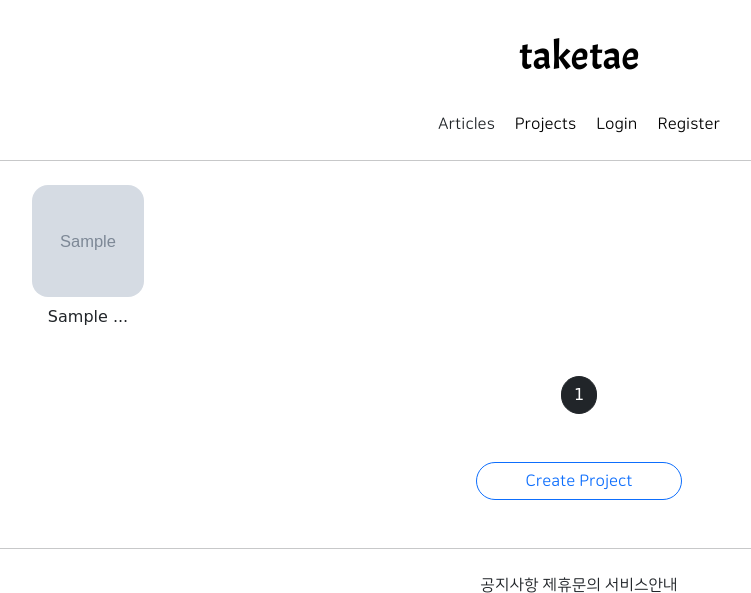
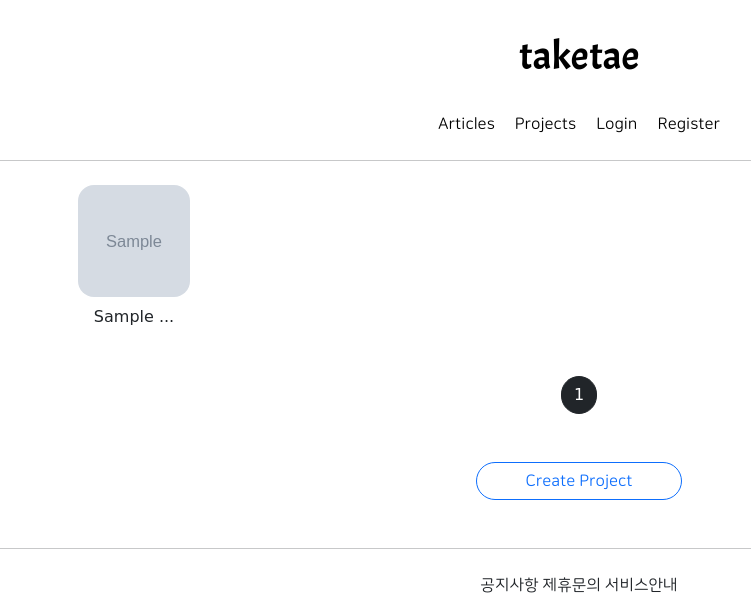
Before and after one commit to hale-in/web-app2, a Django app: page /projects/list/ in a window 1280 px wide. Shown: the top 593 px of the page, without its empty margins (61-812 px from the left). Run offline with Django 3.2, Linux system fonts and the light colour scheme; tables that the repository leaves empty hold one stand-in row (values such as "Sample post"); grey boxes marked "Sample" are stand-in pictures; parts of the project's set-up code (start-up, migrations or seed data) failed here and were passed over; some libraries are stand-ins or nearby versions.

Commit message:
8/25 3ban class commit 3

```diff
--- a/articleapp/templates/articleapp/list.html
+++ b/articleapp/templates/articleapp/list.html
@@ -29,12 +29,13 @@
     </style>
 
 
-    <div class="container m-4">
+    <div class="container my-4">
         {% for article in article_list %}
             <div>
                 <a href="{% url 'articleapp:detail' pk=article.pk %}">
                     <img src="{{ article.image.url }}" alt="">
                 </a>
+            <span class="NNS_B my-2">{{ article.title }}</span>
             </div>
         {% endfor %}
 
--- a/projectapp/templates/projectapp/list.html
+++ b/projectapp/templates/projectapp/list.html
@@ -29,7 +29,7 @@
     </style>
 
 
-    <div class="container m-4">
+    <div class="container my-4">
         {% for project in project_list %}
             <div>
                 <a href="{% url 'projectapp:detail' pk=project.pk %}">
--- a/templates/header.html
+++ b/templates/header.html
@@ -6,7 +6,7 @@
 
     </div>
     <div class="style_header_button">
-        <span class="mx-2"
+        <span class="mx-2">
             <a href="{% url 'articleapp:list' %}">
                 Articles
             </a>
--- a/templates/snippets/list_fragment.html
+++ b/templates/snippets/list_fragment.html
@@ -27,7 +27,7 @@
 
     </style>
 
-    <div class="container m-4">
+    <div class="container my-4">
 
         {% for article in article_list %}
             <div>
```
Also changed, not shown: 1 other file.
